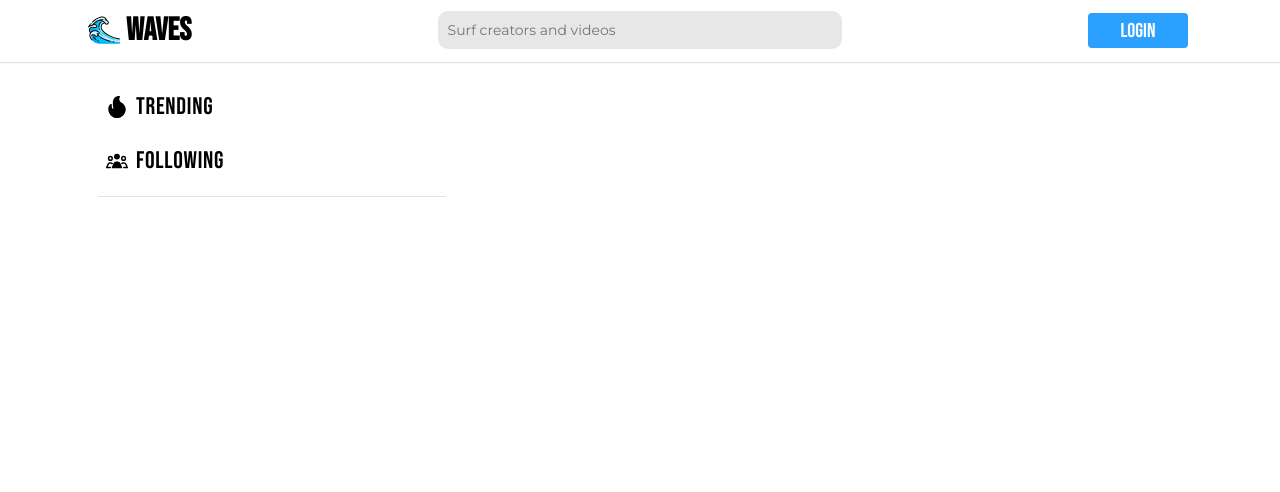
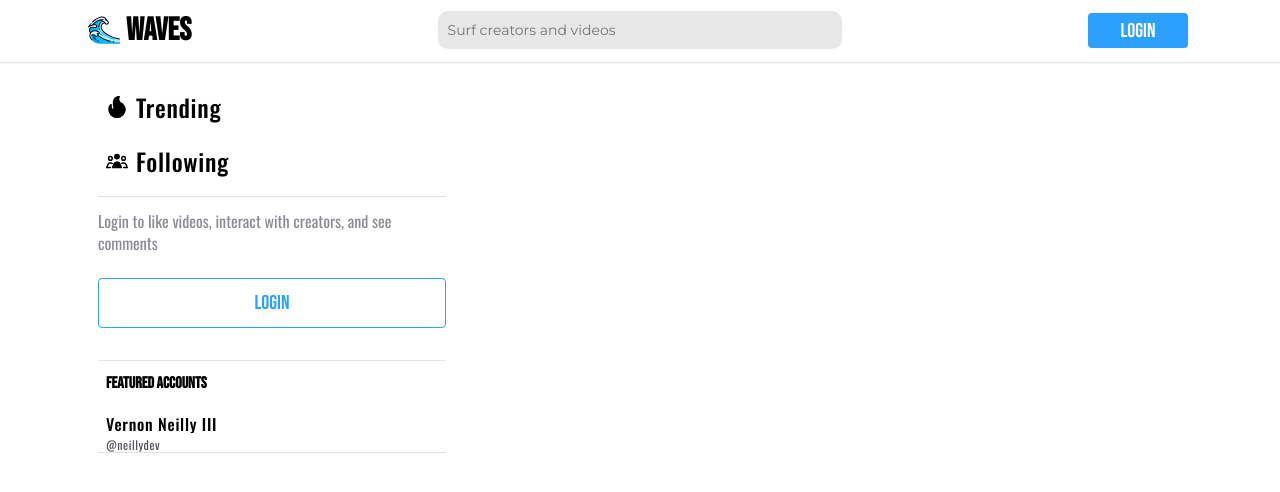
Before and after one commit to neillydev/waves_v2, a Next.js app: page / in a window 1280 px wide. Shown: the top 492 px of the page. Built offline with nearby package versions, Linux system fonts and the light colour scheme.

Commit message:
add featured account design and styling

```diff
--- a/src/components/Main/Main.tsx
+++ b/src/components/Main/Main.tsx
@@ -17,11 +17,15 @@ const Main = () => {
               </div>
               <div className={styles.separator} />
               <div className={styles.leftLogin}>
-
+                <h2>Login to like videos, interact with creators, and see comments</h2>
+                <button>Login</button>
               </div>
+              <div className={styles.separator} />
               <div className={styles.leftFeatured}>
-
+                <h2>Featured Accounts</h2>
+                <SideItem icon="" header='Vernon Neilly III' subHeader='@neillydev' path='/' />
               </div>
+              <div className={styles.separator} />
               <div className={styles.leftSurf}>
 
               </div>
--- a/src/components/SideItem/SideItem.tsx
+++ b/src/components/SideItem/SideItem.tsx
@@ -11,12 +11,12 @@ type SideItemProps = {
 
 const SideItem = ({icon, header, subHeader, path}: SideItemProps) => {
   return (
-    <a href={path ? path : ''} className={styles.sideItemWrapper}>
+    <a href={path ? path : ''} className={subHeader?.includes('@') ? styles.featuredItemWrapper : styles.sideItemWrapper}>
         {icon}
-        <h2 className={styles.sideItemHeader}>{header}</h2>
-        {subHeader ?? <h2 className={styles.sideItemSubheader}>{subHeader}</h2>}
+        <h2 className={`${subHeader?.includes('@') ? styles.featuredItemHeader : ''} ${styles.sideItemHeader}`}>{header}</h2>
+        <h4 className={styles.featuredItemSubheader}>{subHeader}</h4>
     </a>
-  )
-}
+  );
+};
 
-export default SideItem
+export default SideItem;
--- a/src/styles/SideItem/SideItem.module.css
+++ b/src/styles/SideItem/SideItem.module.css
@@ -12,12 +12,12 @@
 }
 
 .sideItemHeader {
-    font-family: 'Bebas Neue', cursive;
-    font-weight: 400;
+    font-family: 'Oswald', sans-serif;
+    font-weight: 500;
     font-size: 24px;
     line-height: 14px;
+    letter-spacing: .75px;
     margin-left: 8px;
-    letter-spacing: .75px;
 }
 
 .sideItemWrapper svg {
@@ -26,6 +26,41 @@
     height: 22px;
 }
 
+.featuredItemWrapper {
+    display: flex;
+    flex-direction: column;
+    color: #000;
+    text-decoration: none;
+    border-radius: 4px;
+    transition: background 200ms ease-in-out;
+}
+
+.featuredItemHeader {
+    font-size: 16px;
+    max-width: 260px;
+    text-overflow: ellipsis;
+    overflow: hidden;
+    white-space: nowrap;
+    margin-bottom: 4px;
+    line-height: 18px;
+}
+
+.featuredItemSubheader {
+    font-family: 'Oswald', sans-serif;
+    color: rgba(22, 24, 35, 0.75);
+    font-weight: 400;
+    font-size: 12px;
+    margin-left: 8px;
+    margin-top: 0;
+    margin-bottom: 0;
+    line-height: 15px;
+    max-width: 260px;
+    text-overflow: ellipsis;
+    overflow: hidden;
+    white-space: nowrap;
+    letter-spacing: 0.5px;
+}
+
 .sideItemSubheader {
 
 }
--- a/src/styles/main.module.css
+++ b/src/styles/main.module.css
@@ -51,6 +51,51 @@
     padding: 0px;
 }
 
+.leftLogin {
+    display: flex;
+    flex-direction: column;
+}
+
+.leftLogin > h2 {
+    font-family: 'Oswald', sans-serif;
+    font-weight: 400;
+    color: rgba(22, 24, 35, 0.5);
+    font-size: 16px;
+    line-height: 22px;
+    margin-bottom: 1.5rem;
+}
+
+.leftLogin > button {
+    display: flex;
+    min-width: 100px;
+    color: #2ba0ff;
+    background-color: transparent;
+    border: 1px solid #2ba0ff;
+    font-family: 'Bebas Neue', cursive;
+    font-weight: 200;
+    font-size: 20px;
+    height: 35px;
+    margin-bottom: 2rem;
+    justify-content: center;
+    align-items: center;
+    border-radius: 4px;
+    cursor: pointer;
+    padding: 1.5rem;
+    transition: background-color 200ms ease-in-out;
+}
+
+.leftLogin > button:hover {
+    background-color: #2ba0ff21;
+}
+
+.leftFeatured > h2 {
+    font-family: 'Bebas Neue', cursive;
+    padding: 0px 8px;
+    margin-bottom: 8px;
+    font-size: 16px;
+    line-height: 20px;
+}
+
 .mainRight {}
 
 .separator {
```
